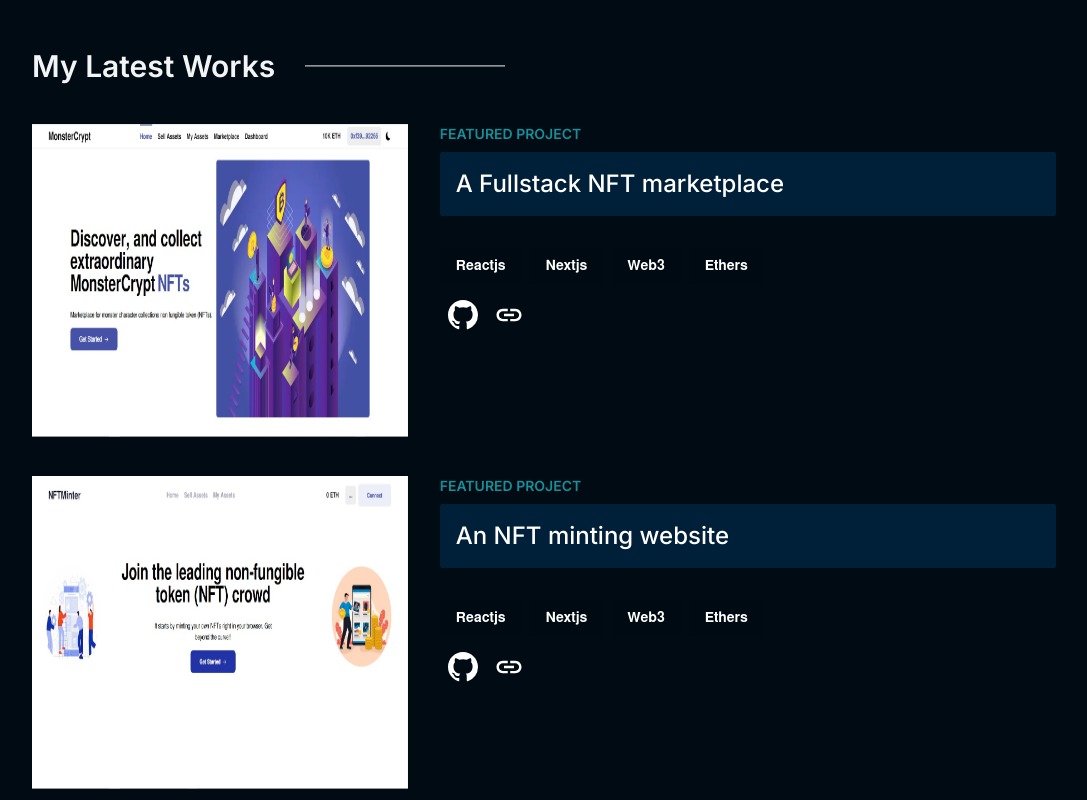
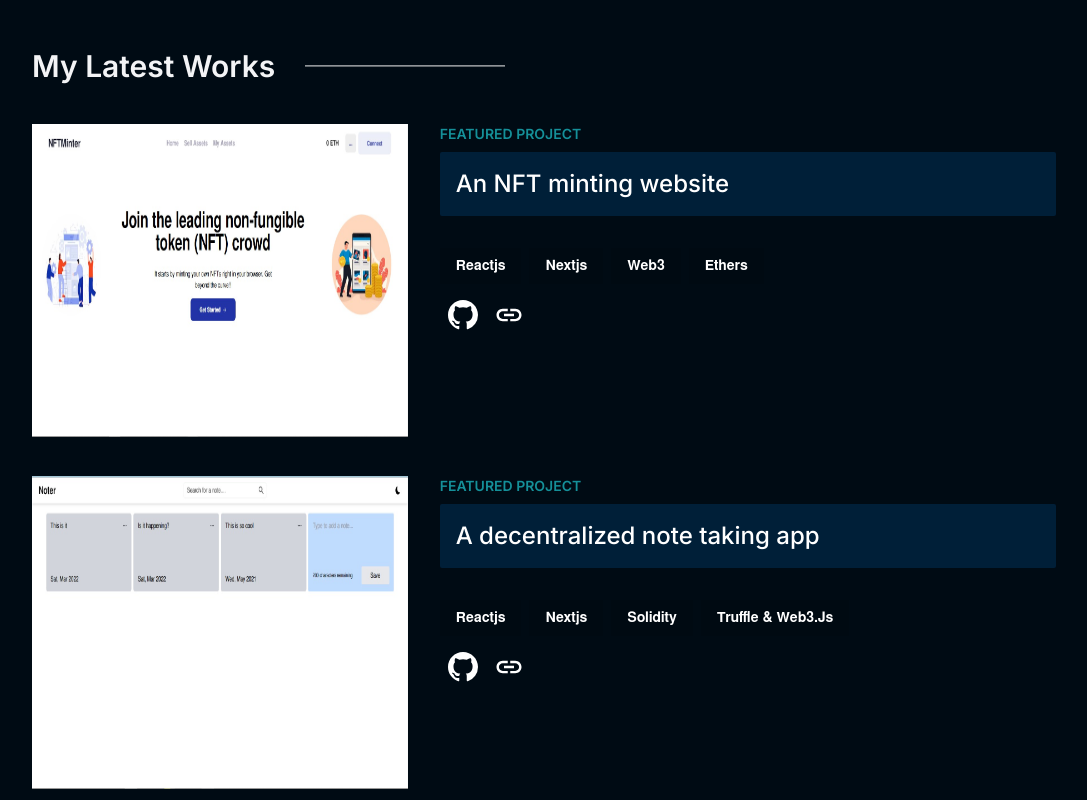
Before and after one commit to francisamidu/next-portfolio, a Next.js app: page / in a window 1280 px wide. Shown: the part 760-1560 px from the top of the page, without its empty margins (96-1183 px from the left). Built offline with nearby package versions, Linux system fonts and the light colour scheme; a web font is replaced by a local one.

Commit message:
Update ProjectsContext.tsx

```diff
--- a/contexts/ProjectsContext.tsx
+++ b/contexts/ProjectsContext.tsx
@@ -6,32 +6,32 @@ const ProjectsContext = createContext<Project[]>(null);
 
 const ProjectContextProvider = ({ children }) => {
   const [projects, setProjects] = useState<Project[]>([
-    {
-      id: uid(),
-      image: "/monstercrypt.jpg",
-      title: "A Fullstack NFT marketplace",
-      tags: [
-        {
-          id: uid(),
-          text: "Reactjs",
-        },
-        {
-          id: uid(),
-          text: "Nextjs",
-        },
-        {
-          id: uid(),
-          text: "Web3",
-        },
-        {
-          id: uid(),
-          text: "Ethers",
-        },
-      ],
-      github: "https://github.com/francisamidu/digital-asset-marketplace",
-      url: "http://digital-asset-marketplace.netlify.app",
-      year: 2022,
-    },
+    // {
+    //   id: uid(),
+    //   image: "/monstercrypt.jpg",
+    //   title: "A Fullstack NFT marketplace",
+    //   tags: [
+    //     {
+    //       id: uid(),
+    //       text: "Reactjs",
+    //     },
+    //     {
+    //       id: uid(),
+    //       text: "Nextjs",
+    //     },
+    //     {
+    //       id: uid(),
+    //       text: "Web3",
+    //     },
+    //     {
+    //       id: uid(),
+    //       text: "Ethers",
+    //     },
+    //   ],
+    //   github: "https://github.com/francisamidu/digital-asset-marketplace",
+    //   url: "http://digital-asset-marketplace.herokuapp.com",
+    //   year: 2022,
+    // },
     {
       id: uid(),
       image: "/nftminter.jpg",
@@ -55,7 +55,7 @@ const ProjectContextProvider = ({ children }) => {
         },
       ],
       github: "https://github.com/francisamidu/nft-minter",
-      url: "http://nft-minter-web3.netlify.app",
+      url: "http://nft-minter-web3.herokuapp.com",
       year: 2022,
     },
     // {
```
